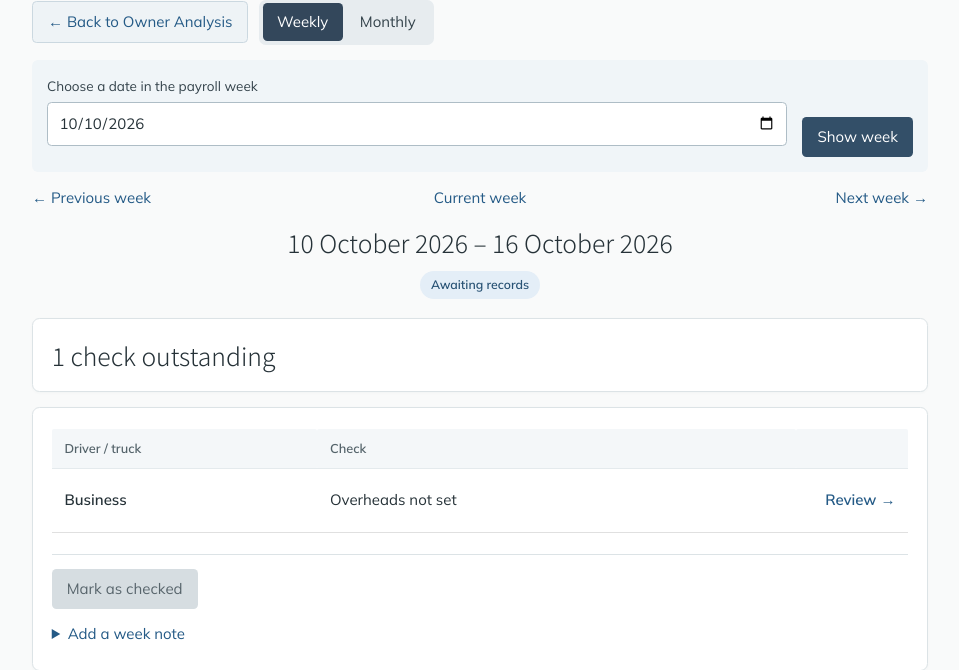
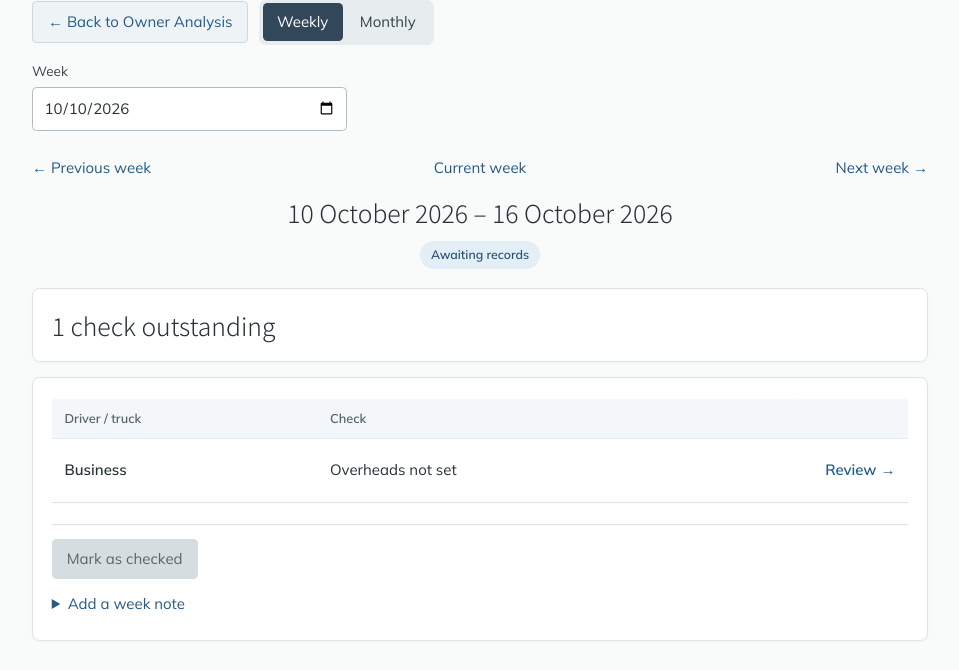
Before and after one commit to rhysjj111/haulage_assist, a Flask app: page /owner-analysis/checks in a window 1280 px wide. Shown: the part 83-753 px from the top of the page, without its empty margins (160-1119 px from the left). After the commit the page ends 724 px from the top, so only its background shows below. Run offline with Flask 3, Linux system fonts and the light colour scheme; parts of the project's set-up code (start-up, migrations or seed data) failed here and were passed over; some libraries are stand-ins or nearby versions.

Commit message:
Load reporting periods when a date is selected

```diff
--- a/haulage_app/owner_analysis/templates/owner_analysis/_styles.html
+++ b/haulage_app/owner_analysis/templates/owner_analysis/_styles.html
@@ -92,6 +92,8 @@
   .owner-filter > div { flex: 1 1 15rem; }
   .owner-filter select { margin-bottom: 0; }
   .owner-filter .owner-button { margin-bottom: 0; }
+  .owner-filter.owner-period-picker { display: block; width: min(100%, 21rem); background: none; padding: 0; }
+  .owner-period-picker input[data-owner-period-input] { margin-bottom: 0; cursor: pointer; }
   .owner-breakdown-grid { display: grid; grid-template-columns: repeat(2, minmax(0, 1fr)); gap: 1rem; }
   .owner-breakdown-grid > .owner-card { margin-bottom: 0; }
   .owner-breakdown-metrics { display: grid; grid-template-columns: repeat(2, minmax(0, 1fr)); gap: .5rem; margin-top: .8rem; }
--- a/haulage_app/owner_analysis/templates/owner_analysis/checks.html
+++ b/haulage_app/owner_analysis/templates/owner_analysis/checks.html
@@ -13,15 +13,14 @@
       <a href="{{ monthly_url }}"{% if period == 'monthly' %} aria-current="page"{% endif %}>Monthly</a>
     </div>
   </div>
-  <form class="owner-filter" method="get" action="{{ filter_action }}">
+  <form class="owner-filter owner-period-picker" data-owner-period-picker method="get" action="{{ filter_action }}">
     {% for name, value in filter_fields.items() %}{% if name != ('week_start' if period == 'weekly' else 'month') %}<input type="hidden" name="{{ name }}" value="{{ value }}">{% endif %}{% endfor %}
     {% if period == 'weekly' %}
-      <div><label for="checks-week-date">Choose a date in the payroll week</label><input id="checks-week-date" name="week_start" type="date" value="{{ selected_week.isoformat() }}" required></div>
-      <button type="submit" class="owner-button">Show week</button>
+      <div><label for="checks-week-date">Week</label><input id="checks-week-date" data-owner-period-input name="week_start" type="date" value="{{ selected_week.isoformat() }}" required aria-describedby="checks-period-help"></div>
     {% else %}
-      <div><label for="checks-month-date">Choose a payroll month</label><input id="checks-month-date" name="month" type="month" value="{{ selected_month }}" required></div>
-      <button type="submit" class="owner-button">Show month</button>
+      <div><label for="checks-month-date">Month</label><input id="checks-month-date" data-owner-period-input name="month" type="month" value="{{ selected_month }}" required aria-describedby="checks-period-help"></div>
     {% endif %}
+    <span id="checks-period-help" class="owner-sr-only">Choosing a {{ 'date' if period == 'weekly' else 'month' }} loads its checks automatically.</span>
   </form>
   <div class="owner-period-nav" aria-label="Checks period navigation">
     {% if previous_period_url %}<a href="{{ previous_period_url }}">← Previous {{ 'week' if period == 'weekly' else 'month' }}</a>{% else %}<span class="owner-nav-disabled">← Previous {{ 'week' if period == 'weekly' else 'month' }}</span>{% endif %}
@@ -61,3 +60,4 @@
   {% endif %}
 </div>
 {% endblock %}
+{% block additional_js %}<script src="{{ url_for('static', filename='js/owner-period-picker.js') }}" defer></script>{% endblock %}
--- a/haulage_app/owner_analysis/templates/owner_analysis/monthly.html
+++ b/haulage_app/owner_analysis/templates/owner_analysis/monthly.html
@@ -13,11 +13,10 @@
     </div>
     {% include 'owner_analysis/_view_switch.html' %}
   </div>
-  <form class="owner-filter" method="get" action="{{ url_for('owner_analysis.monthly') }}">
+  <form class="owner-filter owner-period-picker" data-owner-period-picker method="get" action="{{ url_for('owner_analysis.monthly') }}">
     {% for name, value in view_args.items() %}<input type="hidden" name="{{ name }}" value="{{ value }}">{% endfor %}
     <input type="hidden" name="week_start" value="{{ weekly_toggle_week }}">
-    <div><label for="owner-month-date">Choose a payroll month</label><input id="owner-month-date" name="month" type="month" value="{{ selected_month }}" required></div>
-    <button type="submit" class="owner-button">Show month</button>
+    <div><label for="owner-month-date">Month</label><input id="owner-month-date" data-owner-period-input name="month" type="month" value="{{ selected_month }}" required aria-describedby="owner-month-date-help"><span id="owner-month-date-help" class="owner-sr-only">Choose a payroll month to load it automatically.</span></div>
   </form>
   <div class="owner-period-nav" aria-label="Month navigation">
     {% if previous_month %}<a href="{{ url_for('owner_analysis.monthly', month=previous_month, **view_args) }}">← Previous month</a>{% else %}<span class="owner-nav-disabled">← Previous month</span>{% endif %}
@@ -98,3 +97,4 @@
   {% if analysis_view != 'overview' %}{% include 'owner_analysis/_entity_dialog.html' %}{% endif %}
 </div>
 {% endblock %}
+{% block additional_js %}<script src="{{ url_for('static', filename='js/owner-period-picker.js') }}" defer></script>{% endblock %}
--- a/haulage_app/owner_analysis/templates/owner_analysis/weekly.html
+++ b/haulage_app/owner_analysis/templates/owner_analysis/weekly.html
@@ -13,10 +13,9 @@
     </div>
     {% include 'owner_analysis/_view_switch.html' %}
   </div>
-  <form class="owner-filter" method="get" action="{{ url_for('owner_analysis.weekly') }}">
+  <form class="owner-filter owner-period-picker" data-owner-period-picker method="get" action="{{ url_for('owner_analysis.weekly') }}">
     {% for name, value in view_args.items() %}<input type="hidden" name="{{ name }}" value="{{ value }}">{% endfor %}
-    <div><label for="owner-week-date">Choose a date in the payroll week</label><input id="owner-week-date" name="week_start" type="date" value="{{ report.week_start.isoformat() }}" required></div>
-    <button type="submit" class="owner-button">Show week</button>
+    <div><label for="owner-week-date">Week</label><input id="owner-week-date" data-owner-period-input name="week_start" type="date" value="{{ report.week_start.isoformat() }}" required aria-describedby="owner-week-date-help"><span id="owner-week-date-help" class="owner-sr-only">Choose a date to load its payroll week automatically.</span></div>
   </form>
   <div class="owner-period-nav" aria-label="Week navigation">
     {% if previous_week %}<a href="{{ url_for('owner_analysis.weekly', week_start=previous_week, **view_args) }}">← Previous week</a>{% else %}<span class="owner-nav-disabled">← Previous week</span>{% endif %}
@@ -56,3 +55,4 @@
   {% if analysis_view != 'overview' %}{% include 'owner_analysis/_entity_dialog.html' %}{% endif %}
 </div>
 {% endblock %}
+{% block additional_js %}<script src="{{ url_for('static', filename='js/owner-period-picker.js') }}" defer></script>{% endblock %}
--- /dev/null
+++ b/haulage_app/static/js/owner-period-picker.js
@@ -0,0 +1,30 @@
+(function () {
+    'use strict';
+
+    document.querySelectorAll('form[data-owner-period-picker]').forEach(function (form) {
+        var picker = form.querySelector('[data-owner-period-input]');
+        if (!picker) return;
+        var originalValue = picker.value;
+        var navigating = false;
+
+        picker.addEventListener('click', function () {
+            if (typeof picker.showPicker === 'function') {
+                try { picker.showPicker(); } catch (error) { /* Keep the native control available. */ }
+            }
+        });
+
+        picker.addEventListener('change', function () {
+            if (navigating || !picker.value || picker.value === originalValue || !form.checkValidity()) return;
+            navigating = true;
+            if (typeof form.requestSubmit === 'function') form.requestSubmit();
+            else form.submit();
+        });
+
+        window.addEventListener('pageshow', function (event) {
+            if (event.persisted) {
+                picker.value = originalValue;
+                navigating = false;
+            }
+        });
+    });
+}());
```
Also changed, not shown: docs/owner-analysis.md (+5 -0 lines).
